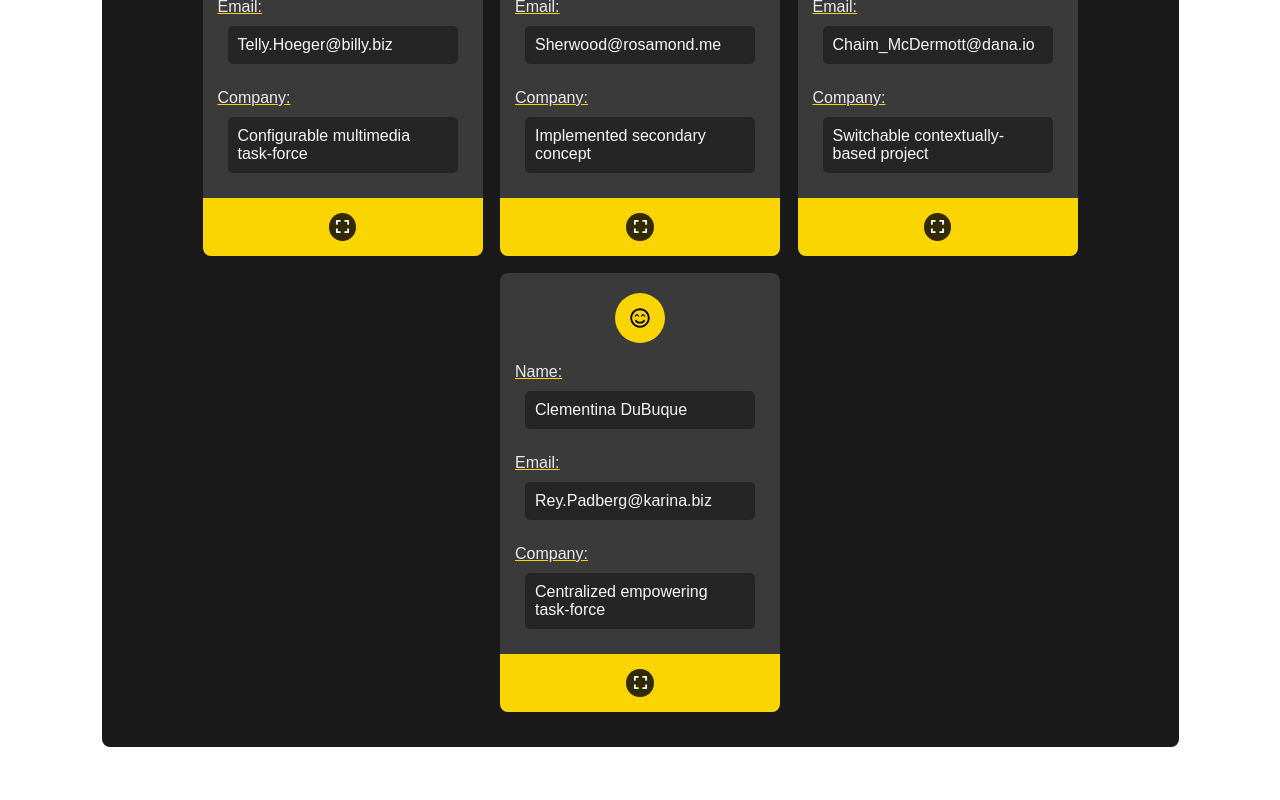
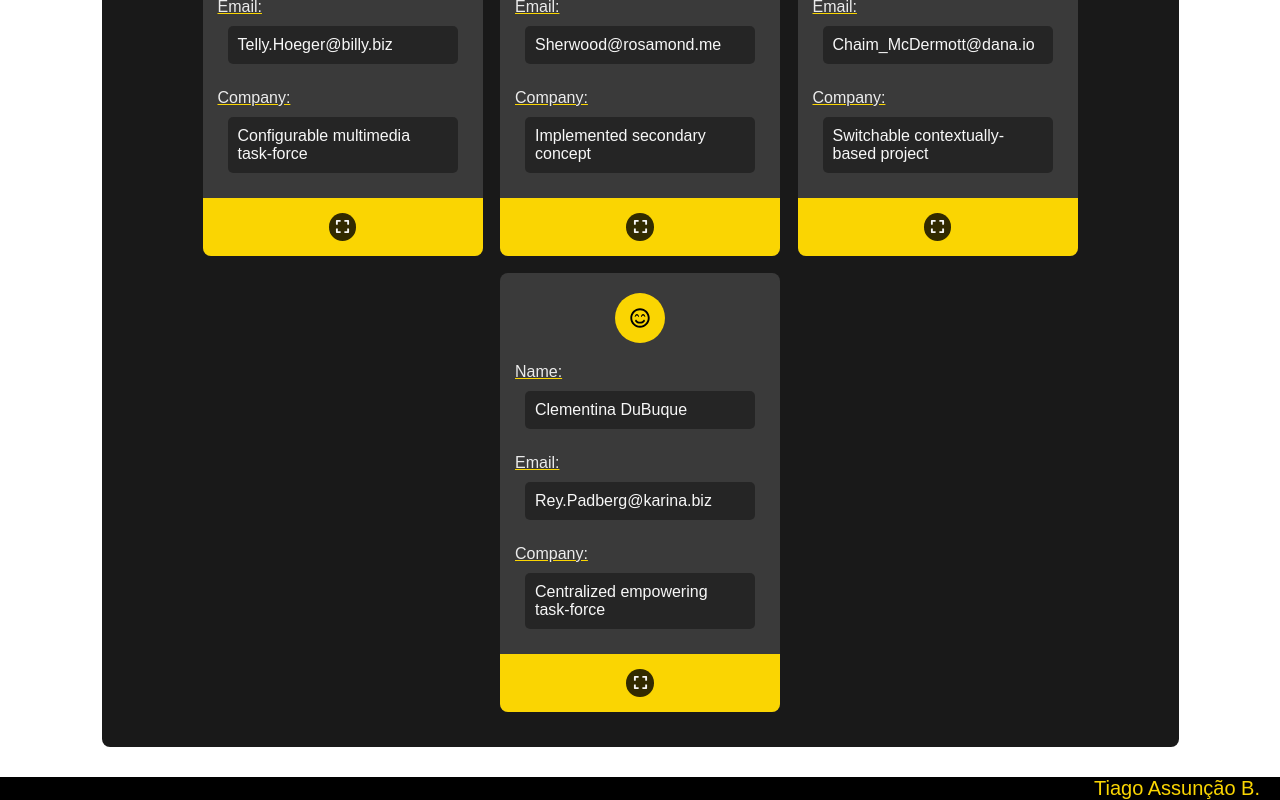
Before and after one commit to tiagoassunc/yellowRec-teste, a React app: page / in a window 1280 px wide. Shown: the part 1406-2206 px from the top of the page. Before the commit the page ends 2183 px from the top, so only its background shows below. Built offline with nearby package versions, Linux system fonts and the light colour scheme; the HTML template or start-up script is replaced by a standard one.

Commit message:
Update App component

```diff
--- a/src/components/App/App.js
+++ b/src/components/App/App.js
@@ -5,12 +5,14 @@ import "./App.styles.scss";
 
 import { Header } from "../Header/Header";
 import { Explore } from "../Explore/Explore";
+import { Footer } from "../Footer/Footer";
 
 const App = () => {
   return (
     <div className="app-container">
       <Header />
       <Explore />
+      <Footer />
     </div>
   );
 };
```
